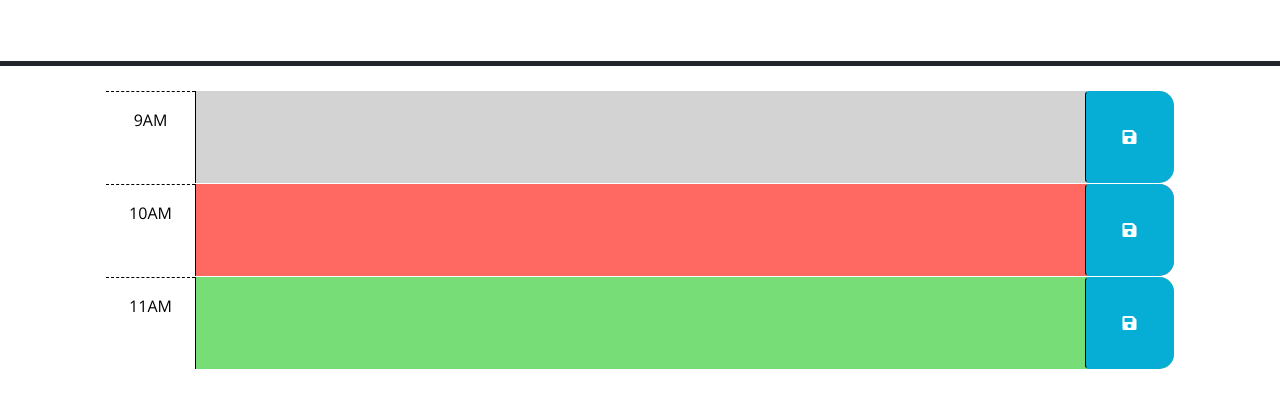
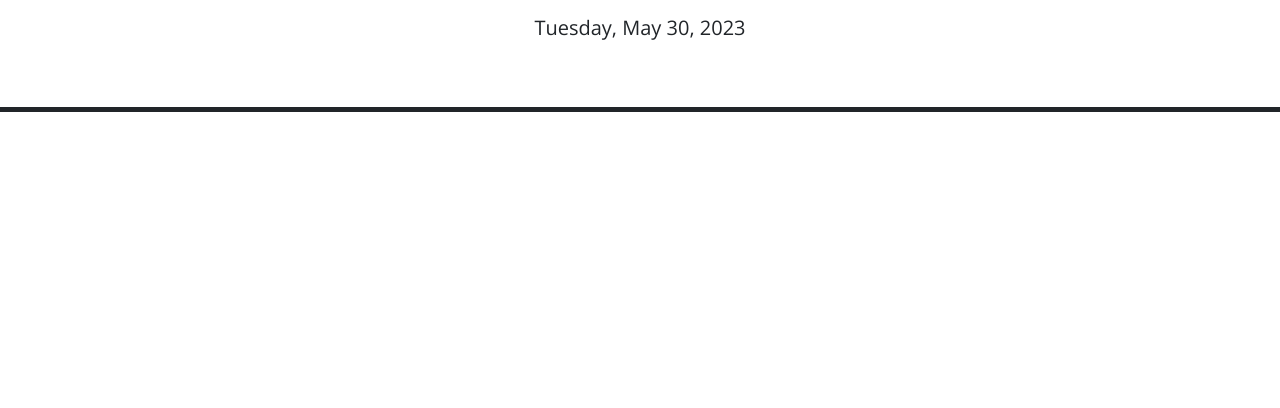
Before and after one commit to Bryce-Lingle/Events-Effective-Imediately, a plain HTML site: page Develop/index.html in a window 1280 px wide. Shown: the part 166-574 px from the top of the page. Drawn offline with nearby package versions, Linux system fonts and the light colour scheme.

Commit message:
date is included on the page

```diff
--- a/Develop/index.html
+++ b/Develop/index.html
@@ -40,31 +40,8 @@
         -->
 
       <!-- Example of a past time block. The "past" class adds a gray background color. -->
-      <div id="hour-9" class="row time-block past">
-        <div class="col-2 col-md-1 hour text-center py-3">9AM</div>
-        <textarea class="col-8 col-md-10 description" rows="3"> </textarea>
-        <button class="btn saveBtn col-2 col-md-1" aria-label="save">
-          <i class="fas fa-save" aria-hidden="true"></i>
-        </button>
-      </div>
 
-      <!-- Example of a a present time block. The "present" class adds a red background color. -->
-      <div id="hour-10" class="row time-block present">
-        <div class="col-2 col-md-1 hour text-center py-3">10AM</div>
-        <textarea class="col-8 col-md-10 description" rows="3"> </textarea>
-        <button class="btn saveBtn col-2 col-md-1" aria-label="save">
-          <i class="fas fa-save" aria-hidden="true"></i>
-        </button>
-      </div>
 
-      <!-- Example of a future time block. The "future" class adds a green background color. -->
-      <div id="hour-11" class="row time-block future">
-        <div class="col-2 col-md-1 hour text-center py-3">11AM</div>
-        <textarea class="col-8 col-md-10 description" rows="3"> </textarea>
-        <button class="btn saveBtn col-2 col-md-1" aria-label="save">
-          <i class="fas fa-save" aria-hidden="true"></i>
-        </button>
-      </div>
 
     <script src="https://code.jquery.com/jquery-3.4.1.min.js"></script>
     <script
--- a/Develop/script.js
+++ b/Develop/script.js
@@ -1,6 +1,11 @@
 // Wrap all code that interacts with the DOM in a call to jQuery to ensure that
 // the code isn't run until the browser has finished rendering all the elements
 // in the html.
+var todaysDate = document.getElementById('currentDay')
+
+var todaysDate = dayjs();
+$('#currentDay').text(todaysDate.format('dddd, MMMM D, YYYY'))
+
 $(function () {
   // TODO: Add a listener for click events on the save button. This code should
   // use the id in the containing time-block as a key to save the user input in
```
